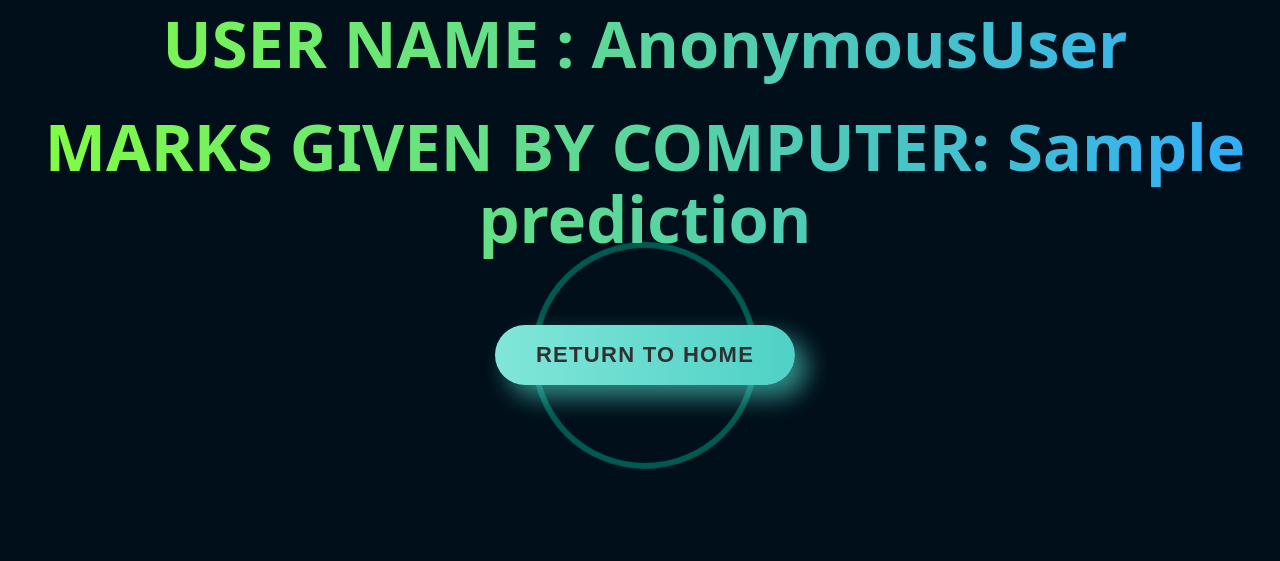
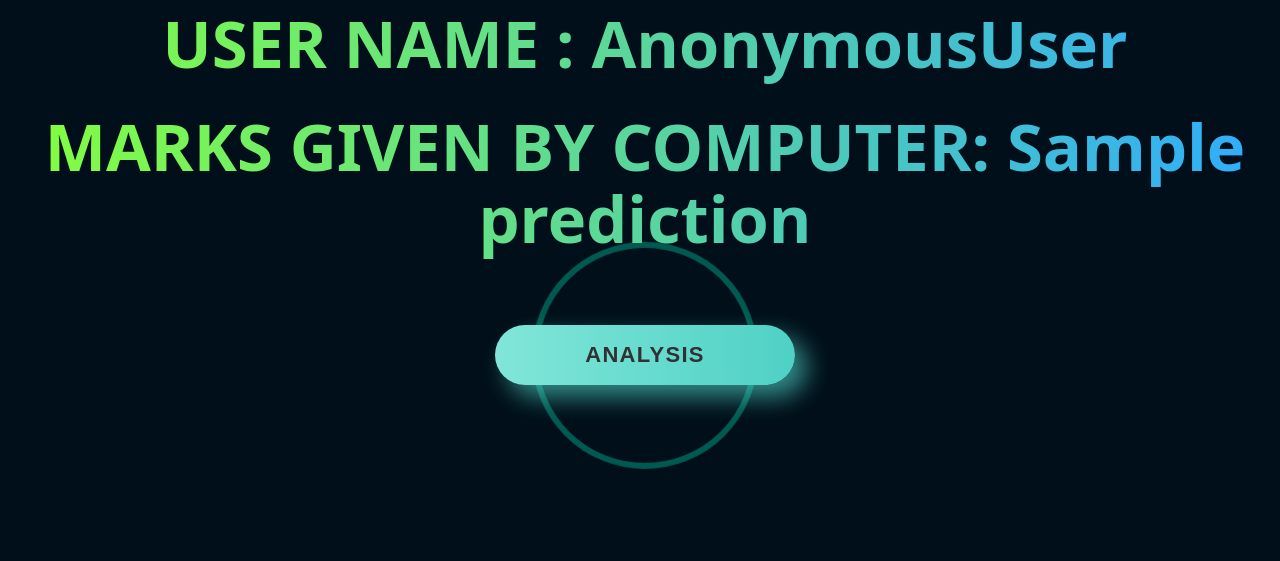
Before and after one commit to pavanbhat1999/autoevaluation, a Django app: template templates/Result.html in a window 1280 px wide. Shown: the part 211-772 px from the top of the page. Run offline with Django 3.2, Linux system fonts and the light colour scheme; the template is opened without the code that fills it: most values are stand-ins (such as "Sample title", 1, 10 or a date in 2020); parts of the project's set-up code (start-up, migrations or seed data) failed here and were passed over.

Commit message:
Analysis added

```diff
--- a/templates/Result.html
+++ b/templates/Result.html
@@ -28,6 +28,6 @@
           </article>
           <!--{{feature_vector}}-->
     <div class="wrap">
-        <a href="/home"><button class="button">Return to Home</button></a>
+        <a href="https://github.com/pavanbhat1999/project_notebook/blob/master/automate_scoring.ipynb"><button class="button">Analysis</button></a>
       </div>
 </html>
--- a/urls/api/urls.py
+++ b/urls/api/urls.py
@@ -5,5 +5,6 @@ from urls.api import views
 urlpatterns = [
     path('', views.input, name='input'),
    # path('results/', views.results,name="results"),
+   path('analysis/',views.analysis,name='analysis'),
 
 ]
--- a/urls/api/views.py
+++ b/urls/api/views.py
@@ -57,3 +57,5 @@ def input(request):
 ##  Result Page
 def results(request):
     return render(request,"Result.html")
+def analysis(request):
+    return render(request,"analysis.html")
```
Also changed, not shown: templates/analysis.html (added, +26 -0 lines), db.sqlite3.
